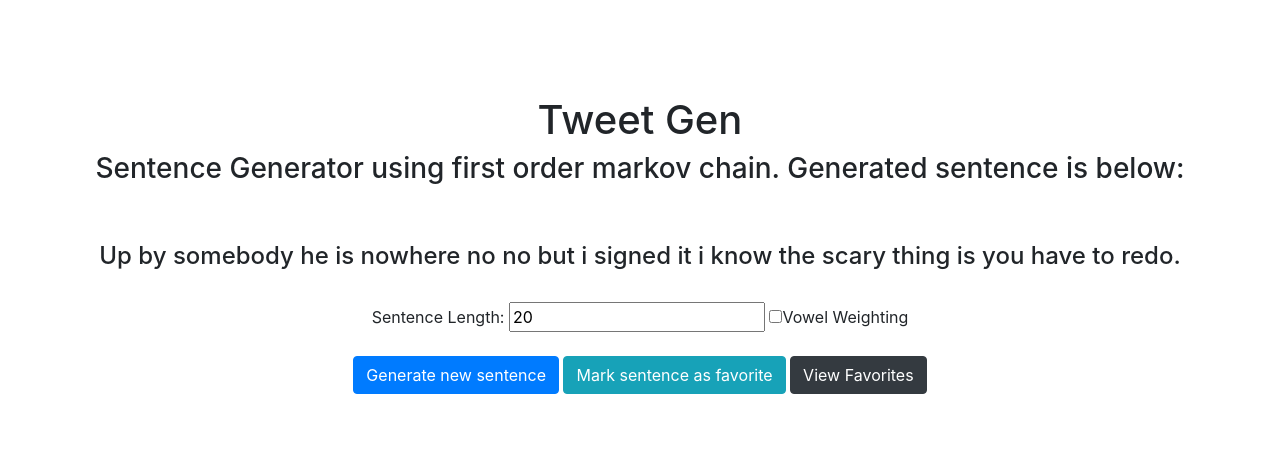
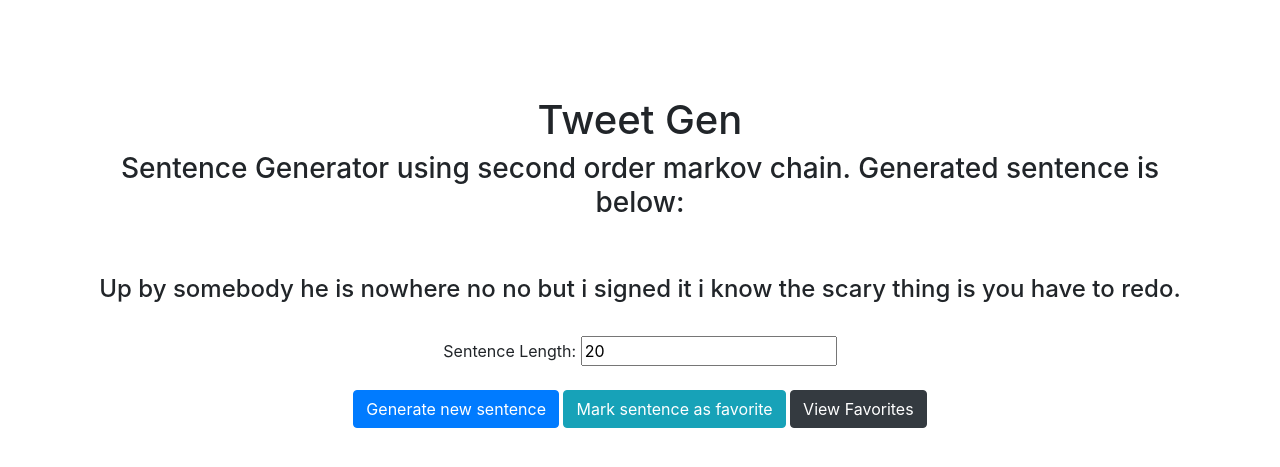
Before and after one commit to tempor1s/tweetgen, a Flask app: page / in a window 1280 px wide. Shown: the top 467 px of the page. Run offline with Flask 2, Linux system fonts and the light colour scheme; some libraries are stand-ins or nearby versions.

Commit message:
[remove] vowel weigthing from html [add] updated message in html

```diff
--- a/app.py
+++ b/app.py
@@ -22,8 +22,6 @@ markov = HigherOrderMarkov(words)
 @app.route('/', methods=['GET', 'POST'])
 def index():
     num = request.form.get('num', 20)
-    # TODO: Implement vowel weighting check in ajax request and html
-    vowel_weight = request.form.get('vowel', False)
 
     # Generate a new sentence that is num length long
     sentence = markov.walk(int(num))
--- a/templates/index.html
+++ b/templates/index.html
@@ -2,7 +2,7 @@
 <div>
     <h1>Tweet Gen</h1>
     <h3>
-        Sentence Generator using first order markov chain. Generated sentence is
+        Sentence Generator using second order markov chain. Generated sentence is
         below:
     </h3>
     <br /><br />
@@ -16,11 +16,6 @@
             name="num"
             value="{{ num }}"
         />
-        <input
-            id="vowel_field"
-            type="checkbox"
-            name="vowel"
-        >Vowel Weighting</input>
         <br /><br />
         <button class="btn btn-primary" id="generate">
             Generate new sentence
```
